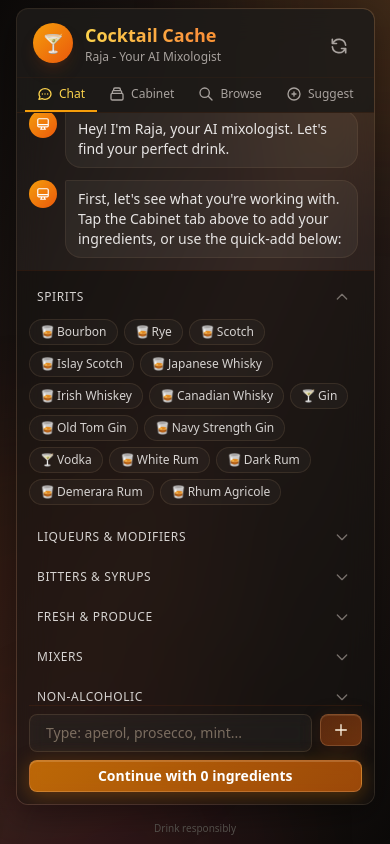
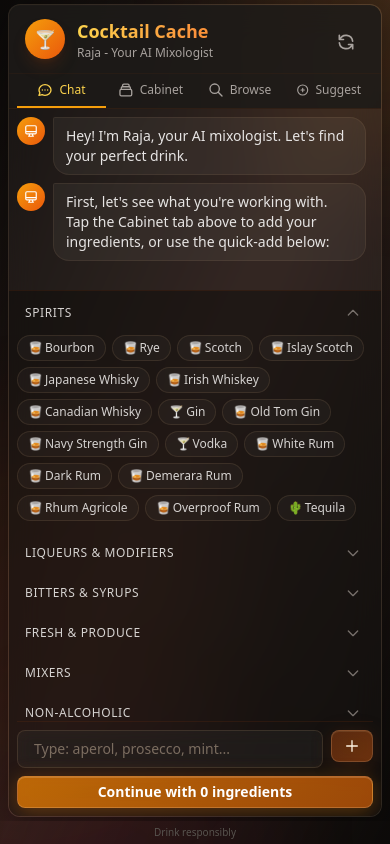
Before and after one commit to darth-dodo/cocktail-cache, a FastAPI app: page / in a window 390 px wide. Run offline with FastAPI, Linux system fonts and the light colour scheme; parts of the project's set-up code (start-up, migrations or seed data) failed here and were passed over; some libraries are stand-ins or nearby versions.

Commit message:
fix: Mobile scroll issues and remove horizontal scroll
- Add overflow-x: hidden to html, body, and all scroll containers
- Use dynamic viewport height (100dvh) for mobile browser compatibility
- Set body position: fixed for iOS scroll bounce prevention
- Add max-width: 100% to all elements to prevent horizontal overflow
- Use mobile-first padding (p-2 sm:p-4) throughout
- Prevent zoom on mobile with maximum-scale=1.0

🤖 Generated with [Claude Code](https://claude.com/claude-code)

Co-Authored-By: Claude Opus 4.5 <noreply@anthropic.com>

```diff
--- a/src/app/static/css/glassmorphic.css
+++ b/src/app/static/css/glassmorphic.css
@@ -1,5 +1,34 @@
 /* Glassmorphic Styles for Cocktail Cache */
 /* Warm & Classy theme - whiskey amber, burgundy, gold tones */
+
+/* ================================
+   Global Reset & Mobile Fixes
+   ================================ */
+html, body {
+    overflow-x: hidden;
+    max-width: 100vw;
+    -webkit-overflow-scrolling: touch;
+}
+
+/* Use dynamic viewport height for mobile browsers */
+html {
+    height: 100%;
+    height: 100dvh;
+}
+
+body {
+    height: 100%;
+    height: 100dvh;
+    position: fixed;
+    width: 100%;
+    top: 0;
+    left: 0;
+}
+
+/* Prevent horizontal scroll from any element */
+* {
+    max-width: 100%;
+}
 
 /* ================================
    Base Glass Effect
--- a/src/app/templates/base.html
+++ b/src/app/templates/base.html
@@ -1,8 +1,8 @@
 <!DOCTYPE html>
-<html lang="en" data-theme="dark">
+<html lang="en" data-theme="dark" class="overflow-x-hidden">
 <head>
     <meta charset="UTF-8">
-    <meta name="viewport" content="width=device-width, initial-scale=1.0">
+    <meta name="viewport" content="width=device-width, initial-scale=1.0, maximum-scale=1.0, user-scalable=no">
     <meta name="description" content="AI-powered cocktail recommendation system - discover perfect drinks based on your cabinet">
     <title>{% block title %}Cocktail Cache{% endblock %}</title>
 
@@ -66,7 +66,7 @@
 
     {% block head_extra %}{% endblock %}
 </head>
-<body class="h-screen overflow-hidden bg-gradient-to-br from-stone-950 via-amber-950/40 to-stone-950">
+<body class="h-screen h-[100dvh] overflow-hidden overflow-x-hidden bg-gradient-to-br from-stone-950 via-amber-950/40 to-stone-950">
     <!-- Animated background orbs - warm amber/burgundy tones -->
     <div class="fixed inset-0 overflow-hidden pointer-events-none" aria-hidden="true">
         <div class="absolute -top-40 -right-40 w-80 h-80 bg-amber-600/15 rounded-full blur-3xl animate-pulse"></div>
@@ -75,14 +75,14 @@
     </div>
 
     <!-- Main content wrapper - full height flex container -->
-    <div class="relative z-10 h-full flex flex-col">
+    <div class="relative z-10 h-full w-full flex flex-col overflow-hidden">
         <!-- Page content - takes remaining space -->
-        <main class="flex-1 flex flex-col min-h-0">
+        <main class="flex-1 flex flex-col min-h-0 overflow-hidden">
             {% block content %}{% endblock %}
         </main>
 
         <!-- Footer - fixed at bottom, minimal -->
-        <footer class="flex-shrink-0 py-2">
+        <footer class="flex-shrink-0 py-1 sm:py-2">
             <div class="text-center">
                 <p class="text-[10px] text-stone-600">Drink responsibly</p>
             </div>
--- a/src/app/templates/partials/chat-container.html
+++ b/src/app/templates/partials/chat-container.html
@@ -24,8 +24,8 @@
     - Include tab-manager.js before any scripts that need tab switching
 #}
 
-<!-- Chat Container - Full height like Claude.ai -->
-<div class="h-full max-w-2xl mx-auto px-4 py-2 flex flex-col">
+<!-- Chat Container - Full height like Claude.ai, mobile-first -->
+<div class="h-full w-full max-w-2xl mx-auto px-2 sm:px-4 py-1 sm:py-2 flex flex-col overflow-x-hidden">
     <div class="glass-card p-0 overflow-hidden flex flex-col flex-1 min-h-0">
 
         <!-- Header: Cocktail Cache branding with Raja identity + Reset button -->
@@ -105,31 +105,31 @@
              role="tabpanel"
              aria-labelledby="tab-chat">
             <!-- Chat messages area - scrollable -->
-            <div id="chat-messages" class="flex-1 min-h-0 overflow-y-auto p-3 sm:p-4 space-y-3 scroll-smooth">
+            <div id="chat-messages" class="flex-1 min-h-0 overflow-y-auto overflow-x-hidden p-2 sm:p-4 space-y-2 sm:space-y-3 scroll-smooth">
                 <!-- Messages populated via JavaScript -->
             </div>
             <!-- Input area - fixed at bottom -->
-            <div id="input-area" class="flex-shrink-0 border-t border-amber-900/20 p-3 sm:p-4 bg-stone-950/50">
+            <div id="input-area" class="flex-shrink-0 border-t border-amber-900/20 p-2 sm:p-4 bg-stone-950/50">
                 <!-- Input controls populated via JavaScript -->
             </div>
         </div>
 
         <div id="panel-cabinet"
-             class="tab-panel hidden flex-1 min-h-0 overflow-y-auto bg-stone-950/30"
+             class="tab-panel hidden flex-1 min-h-0 overflow-y-auto overflow-x-hidden bg-stone-950/30"
              role="tabpanel"
              aria-labelledby="tab-cabinet">
             {{ cabinet_content|safe if cabinet_content is defined else '' }}
         </div>
 
         <div id="panel-browse"
-             class="tab-panel hidden flex-1 min-h-0 overflow-y-auto bg-stone-950/30"
+             class="tab-panel hidden flex-1 min-h-0 overflow-y-auto overflow-x-hidden bg-stone-950/30"
              role="tabpanel"
              aria-labelledby="tab-browse">
             {{ browse_content|safe if browse_content is defined else '' }}
         </div>
 
         <div id="panel-suggest"
-             class="tab-panel hidden flex-1 min-h-0 overflow-y-auto bg-stone-950/30"
+             class="tab-panel hidden flex-1 min-h-0 overflow-y-auto overflow-x-hidden bg-stone-950/30"
              role="tabpanel"
              aria-labelledby="tab-suggest">
             {{ suggest_content|safe if suggest_content is defined else '' }}
```
